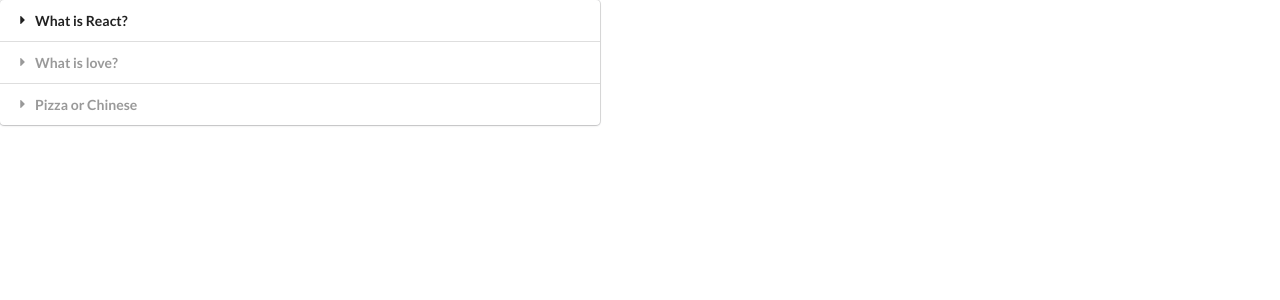
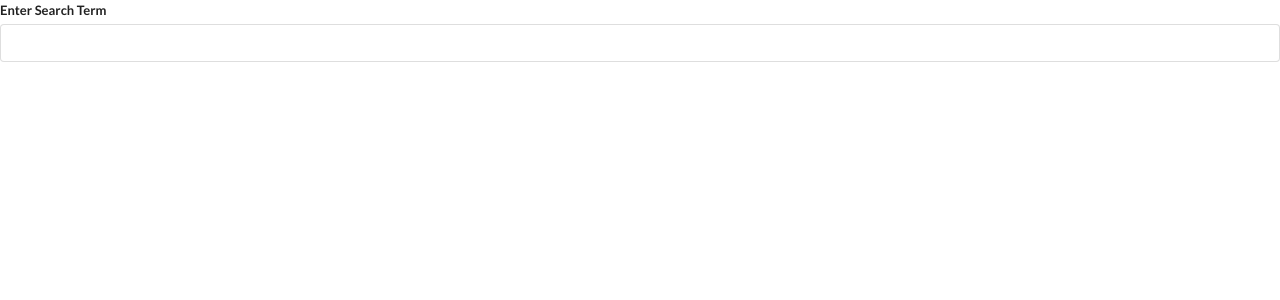
Before and after one commit to john-from-tamworth/React-Hooks-Practice, a React (Create React App) app: page / in a window 1280 px wide. Shown: the top 300 px of the page. Built offline with nearby package versions, Linux system fonts and the light colour scheme.

Commit message:
accordion completed, starting search component using setState and useEffect

```diff
--- a/src/App.js
+++ b/src/App.js
@@ -1,5 +1,6 @@
 import React from 'react';
 import Accordion from './components/Accordion';
+import Search from './components/Search';
 
 const items = [
   {
@@ -19,7 +20,7 @@
 export default () => {
   return (
     <div>
-      <Accordion items={items} />
+      <Search />
     </div>
   );
 };
--- /dev/null
+++ b/src/components/Search.js
@@ -0,0 +1,22 @@
+import React, { useState } from 'react';
+
+const Search = () => {
+  const [term, setTerm] = useState('');
+
+  return (
+    <div>
+      <div className='ui form'>
+        <div className='ui field'>
+          <label>Enter Search Term</label>
+          <input
+            value={term}
+            onChange={(e) => setTerm(e.target.value)}
+            className='input'
+          />
+        </div>
+      </div>
+    </div>
+  );
+};
+
+export default Search;
```
